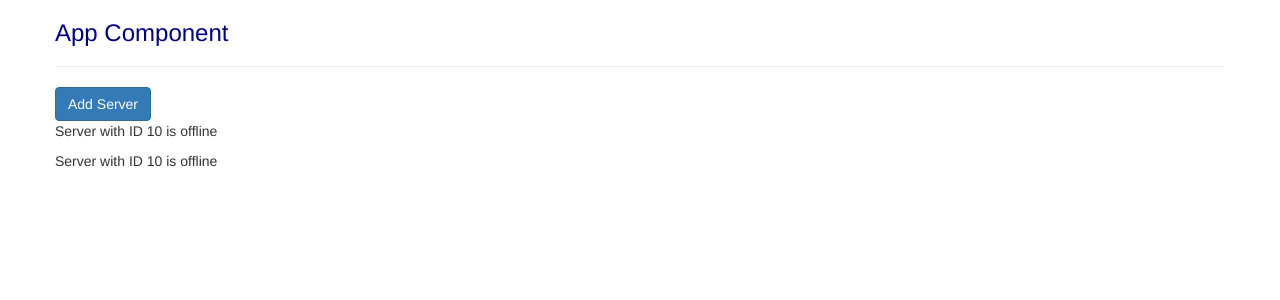
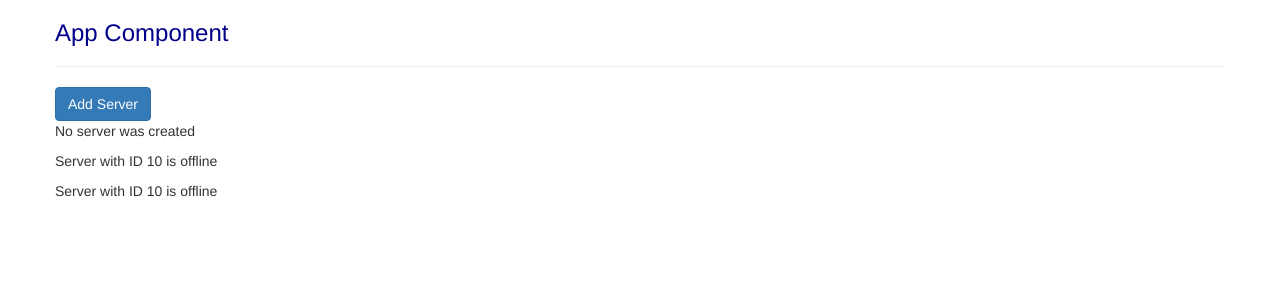
Before and after one commit to nsrchemie/ng4_tut, an Angular app: page / in a window 1280 px wide. Shown: the top 300 px of the page. Built offline with nearby package versions, Linux system fonts and the light colour scheme.

Commit message:
simple demo of event binding, click button in this case

```diff
--- a/src/app/servers/servers.component.html
+++ b/src/app/servers/servers.component.html
@@ -1,3 +1,7 @@
-<button class="btn btn-primary" [disabled]="!allowNewServer">Add Server</button>
+<button class="btn btn-primary"
+[disabled]="!allowNewServer"
+(click)="onCreateServer()"> 	Add Server</button>
+<!--<p [innerText]="allowNewServer"></p>-->
+<p>{{ serverCreationStatus }}</p>
 <app-server></app-server>
 <app-server></app-server>
--- a/src/app/servers/servers.component.ts
+++ b/src/app/servers/servers.component.ts
@@ -7,12 +7,18 @@
 })
 export class ServersComponent implements OnInit {
 allowNewServer= false;
+serverCreationStatus = 'No server was created';
+
   constructor() {
    setTimeout(()=> {
      this.allowNewServer = true;
-},2000);
-}
+   },2000);
+  }
+
   ngOnInit() {
   }
 
+  onCreateServer() {
+   this.serverCreationStatus = 'Server was created';
+  }
 }
```
